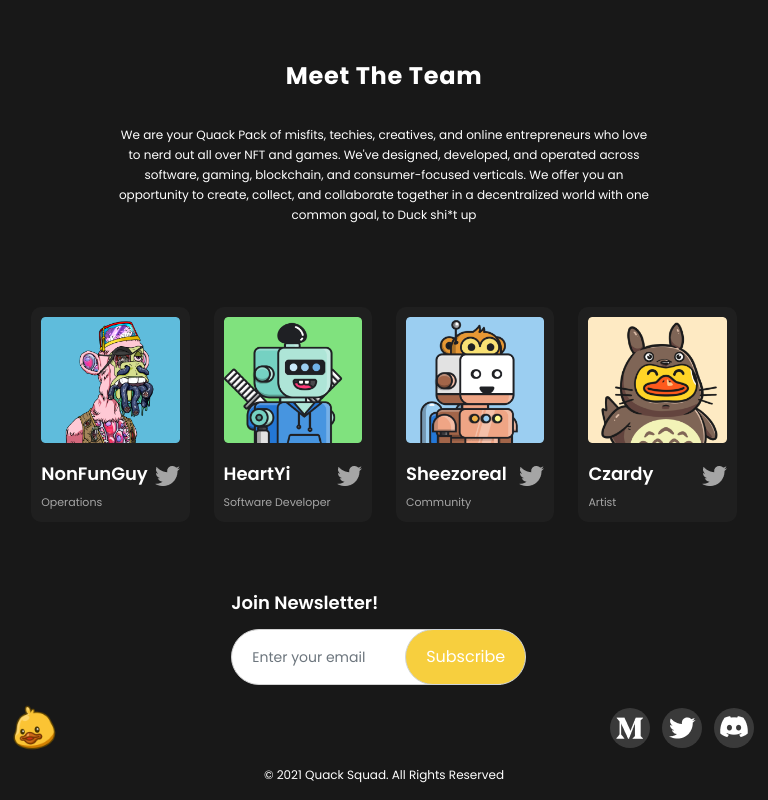
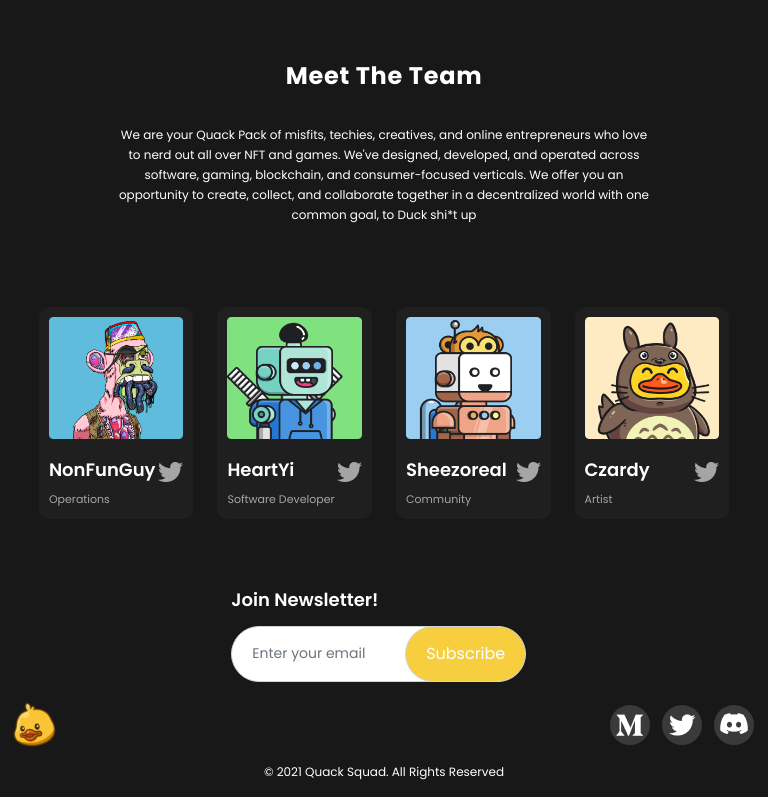
Before and after one commit to masudrana08/quackland, a Next.js app: page / in a window 768 px wide. Shown: the part 3062-3862 px from the top of the page. Built offline with nearby package versions, Linux system fonts and the light colour scheme.

Commit message:
all fixed

```diff
--- a/styles/team.css
+++ b/styles/team.css
@@ -54,7 +54,7 @@
 
 @media only screen and (min-width: 768px) and (max-width:1227px){
   .cardContainer{
-    width: 95%;
+    width: 93%;
     margin: auto;
     row-gap: 20px;
   }
```
